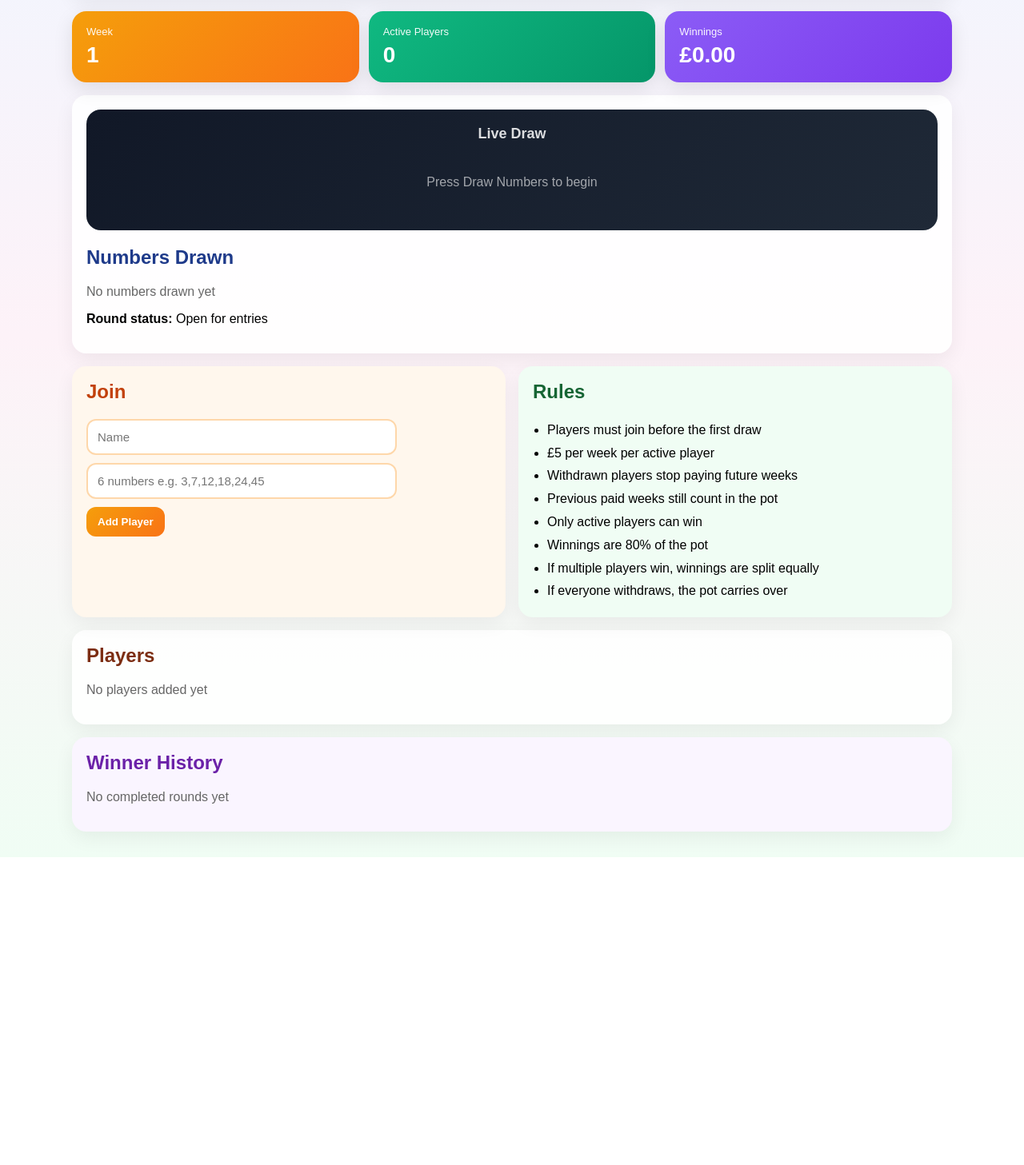
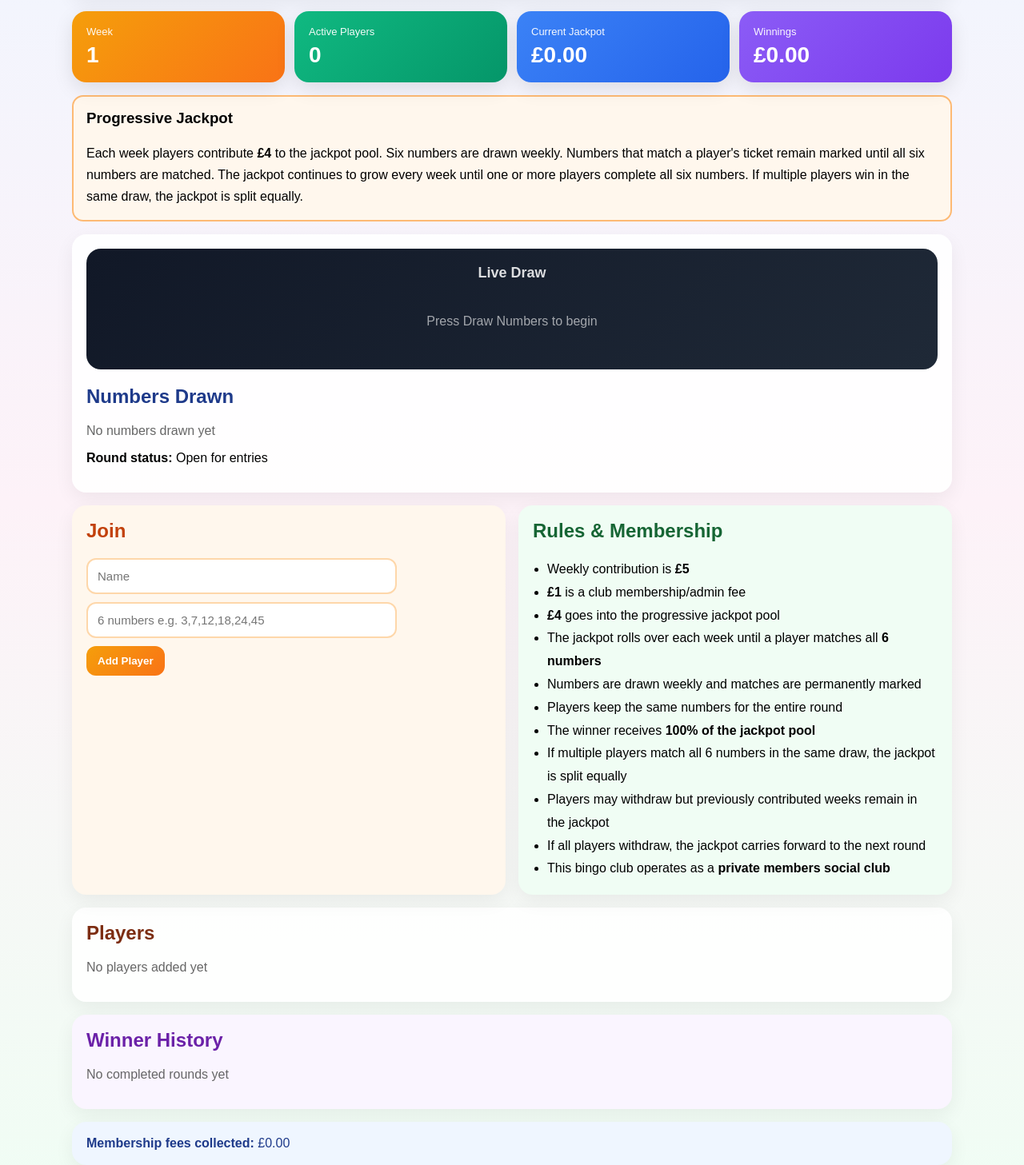
Before and after one commit to Spwindows/WP-Bingo2, a React (Vite) app: page / in a window 1280 px wide. Shown: the part 233-1690 px from the top of the page at 80% size. Before the commit the page ends 1305 px from the top, so only its background shows below. Built offline with nearby package versions, Linux system fonts and the light colour scheme.

Commit message:
Update App.jsx

```diff
--- a/src/App.jsx
+++ b/src/App.jsx
@@ -1,9 +1,11 @@
 import { useEffect, useMemo, useState } from "react";
 
-const ENTRY = 5;
+const MEMBERSHIP_FEE = 1;
+const JACKPOT_FEE = 4;
+const WEEKLY_TOTAL = MEMBERSHIP_FEE + JACKPOT_FEE;
 const CURRENCY = "£";
 const ADMIN_PIN = "1234";
-const STORAGE_KEY = "wp-bingo-club-v6";
+const STORAGE_KEY = "wp-bingo-club-v7";
 
 function randomDraw() {
   const nums = [];
@@ -110,17 +112,17 @@ export default function App() {
     const active = players.filter(isActive);
 
     if (active.length === 0) {
-      const paidPot = players.reduce(
-        (sum, p) => sum + getWeeksPaid(p, week) * ENTRY,
+      const jackpotPaid = players.reduce(
+        (sum, p) => sum + getWeeksPaid(p, week) * JACKPOT_FEE,
         0
       );
 
-      setCarryover((prev) => prev + paidPot);
+      setCarryover((prev) => prev + jackpotPaid);
       setRoundCancelled(true);
 
       alert(
-        `Round cancelled — no active players remain.\nCarryover pot ${CURRENCY}${(
-          carryover + paidPot
+        `Round cancelled — no active players remain.\nCarryover jackpot ${CURRENCY}${(
+          carryover + jackpotPaid
         ).toFixed(2)}`
       );
     }
@@ -209,15 +211,13 @@ export default function App() {
     });
 
     if (winners.length > 0) {
-      const totalWinningsNow =
-        (players.reduce(
-          (sum, p) => sum + getWeeksPaid(p, week) * ENTRY,
+      const totalJackpotNow =
+        players.reduce(
+          (sum, p) => sum + getWeeksPaid(p, week) * JACKPOT_FEE,
           0
-        ) +
-          carryover) *
-        0.8;
+        ) + carryover;
 
-      const splitPrize = totalWinningsNow / winners.length;
+      const splitPrize = totalJackpotNow / winners.length;
       const winnerList = winners.map((w) => w.name);
 
       setWinnerFound(true);
@@ -229,7 +229,7 @@ export default function App() {
           id: crypto.randomUUID(),
           winners: winnerList,
           weekWon: week,
-          winnings: totalWinningsNow.toFixed(2),
+          jackpot: totalJackpotNow.toFixed(2),
           splitPrize: splitPrize.toFixed(2),
           when: new Date().toLocaleString(),
         },
@@ -241,7 +241,9 @@ export default function App() {
       alert(
         winners.length === 1
           ? `Winner: ${winnerList[0]}`
-          : `Winners: ${winnerList.join(", ")}\nEach wins ${CURRENCY}${splitPrize.toFixed(2)}`
+          : `Winners: ${winnerList.join(", ")}\nEach wins ${CURRENCY}${splitPrize.toFixed(
+              2
+            )}`
       );
     } else {
       setWeek((w) => w + 1);
@@ -321,7 +323,7 @@ export default function App() {
     if (!isActive(player)) return;
 
     const ok = window.confirm(
-      `${player.name} will stop paying after week ${week}. Continue?`
+      `${player.name} will stop contributing after week ${week}. Continue?`
     );
     if (!ok) return;
 
@@ -384,14 +386,17 @@ export default function App() {
     setRoundCancelled(false);
   }
 
-  const totalTakings = useMemo(() => {
-    const paid = players.reduce((sum, p) => sum + getWeeksPaid(p) * ENTRY, 0);
+  const totalMembershipFees = useMemo(() => {
+    return players.reduce((sum, p) => sum + getWeeksPaid(p) * MEMBERSHIP_FEE, 0);
+  }, [players, week]);
+
+  const currentJackpot = useMemo(() => {
+    const paid = players.reduce((sum, p) => sum + getWeeksPaid(p) * JACKPOT_FEE, 0);
     return paid + carryover;
   }, [players, week, carryover]);
 
-  const winnings = totalTakings * 0.8;
-  const splitWinnings =
-    winnerNames.length > 0 ? winnings / winnerNames.length : winnings;
+  const winningsEach =
+    winnerNames.length > 0 ? currentJackpot / winnerNames.length : currentJackpot;
 
   return (
     <div
@@ -436,7 +441,9 @@ export default function App() {
               <h1 style={{ margin: 0, fontSize: 36 }}>Weekly Bingo Club</h1>
               <div style={{ marginTop: 6, opacity: 0.95 }}>
                 {CURRENCY}
-                {ENTRY} per week • 6 numbers • Winner gets 80%
+                {WEEKLY_TOTAL} weekly • {CURRENCY}
+                {MEMBERSHIP_FEE} membership • {CURRENCY}
+                {JACKPOT_FEE} jackpot
               </div>
             </div>
           </div>
@@ -481,8 +488,13 @@ export default function App() {
             bg="linear-gradient(135deg,#10b981,#059669)"
           />
           <StatCard
+            title="Current Jackpot"
+            value={`${CURRENCY}${currentJackpot.toFixed(2)}`}
+            bg="linear-gradient(135deg,#3b82f6,#2563eb)"
+          />
+          <StatCard
             title={winnerNames.length > 1 ? "Winnings Each" : "Winnings"}
-            value={`${CURRENCY}${(winnerNames.length > 1 ? splitWinnings : winnings).toFixed(2)}`}
+            value={`${CURRENCY}${(winnerNames.length > 1 ? winningsEach : currentJackpot).toFixed(2)}`}
             bg="linear-gradient(135deg,#8b5cf6,#7c3aed)"
           />
         </div>
@@ -496,10 +508,29 @@ export default function App() {
               fontWeight: "bold",
             }}
           >
-            Carryover pot: {CURRENCY}
+            Carryover jackpot: {CURRENCY}
             {carryover.toFixed(2)}
           </div>
         )}
+
+        <div
+          style={{
+            padding: 16,
+            borderRadius: 14,
+            background: "#fff7ed",
+            marginBottom: 16,
+            border: "2px solid #fdba74",
+          }}
+        >
+          <h3 style={{ marginTop: 0 }}>Progressive Jackpot</h3>
+          <p style={{ marginBottom: 0, lineHeight: 1.7 }}>
+            Each week players contribute <strong>{CURRENCY}{JACKPOT_FEE}</strong> to the jackpot pool.
+            Six numbers are drawn weekly. Numbers that match a player's ticket remain
+            marked until all six numbers are matched. The jackpot continues to grow
+            every week until one or more players complete all six numbers. If
+            multiple players win in the same draw, the jackpot is split equally.
+          </p>
+        </div>
 
         <div style={{ ...card, background: "#ffffffee" }}>
           <div
@@ -612,8 +643,8 @@ export default function App() {
               }}
             >
               {winnerNames.length === 1
-                ? `Winner: ${winnerNames[0]} — winnings ${CURRENCY}${winnings.toFixed(2)}`
-                : `Winners: ${winnerNames.join(", ")} — each wins ${CURRENCY}${splitWinnings.toFixed(2)}`}
+                ? `Winner: ${winnerNames[0]} — winnings ${CURRENCY}${currentJackpot.toFixed(2)}`
+                : `Winners: ${winnerNames.join(", ")} — each wins ${CURRENCY}${winningsEach.toFixed(2)}`}
             </div>
           )}
 
@@ -628,7 +659,7 @@ export default function App() {
                 fontWeight: "bold",
               }}
             >
-              Round cancelled — no active players remain. Carryover rolled into next
+              Round cancelled — no active players remain. Jackpot carried into next
               round.
             </div>
           )}
@@ -663,19 +694,27 @@ export default function App() {
           </div>
 
           <div style={{ ...card, background: "#f0fdf4" }}>
-            <h2 style={{ marginTop: 0, color: "#166534" }}>Rules</h2>
+            <h2 style={{ marginTop: 0, color: "#166534" }}>Rules & Membership</h2>
             <ul style={{ margin: 0, paddingLeft: 18, lineHeight: 1.8 }}>
-              <li>Players must join before the first draw</li>
               <li>
-                {CURRENCY}
-                {ENTRY} per week per active player
+                Weekly contribution is <strong>{CURRENCY}{WEEKLY_TOTAL}</strong>
               </li>
-              <li>Withdrawn players stop paying future weeks</li>
-              <li>Previous paid weeks still count in the pot</li>
-              <li>Only active players can win</li>
-              <li>Winnings are 80% of the pot</li>
-              <li>If multiple players win, winnings are split equally</li>
-              <li>If everyone withdraws, the pot carries over</li>
+              <li>
+                <strong>{CURRENCY}{MEMBERSHIP_FEE}</strong> is a club membership/admin fee
+              </li>
+              <li>
+                <strong>{CURRENCY}{JACKPOT_FEE}</strong> goes into the progressive jackpot pool
+              </li>
+              <li>
+                The jackpot rolls over each week until a player matches all <strong>6 numbers</strong>
+              </li>
+              <li>Numbers are drawn weekly and matches are permanently marked</li>
+              <li>Players keep the same numbers for the entire round</li>
+              <li>The winner receives <strong>100% of the jackpot pool</strong></li>
+              <li>If multiple players match all 6 numbers in the same draw, the jackpot is split equally</li>
+              <li>Players may withdraw but previously contributed weeks remain in the jackpot</li>
+              <li>If all players withdraw, the jackpot carries forward to the next round</li>
+              <li>This bingo club operates as a <strong>private members social club</strong></li>
             </ul>
           </div>
         </div>
@@ -692,7 +731,7 @@ export default function App() {
                 );
                 const active = isActive(p);
                 const paidWeeks = getWeeksPaid(p);
-                const paidAmount = paidWeeks * ENTRY;
+                const jackpotPaid = paidWeeks * JACKPOT_FEE;
 
                 return (
                   <div
@@ -751,10 +790,10 @@ export default function App() {
                     </div>
 
                     <div style={{ color: "#374151", fontSize: 14, lineHeight: 1.6 }}>
-                      <div>Weeks paid: {paidWeeks}</div>
+                      <div>Weeks contributed: {paidWeeks}</div>
                       <div>
-                        Total paid: {CURRENCY}
-                        {paidAmount.toFixed(2)}
+                        Jackpot contributed: {CURRENCY}
+                        {jackpotPaid.toFixed(2)}
                       </div>
                       <div>
                         Status:{" "}
@@ -795,16 +834,21 @@ export default function App() {
                   }}
                 >
                   <strong style={{ color: "#7c3aed" }}>
-                    {item.winners ? item.winners.join(", ") : item.winner}
+                    {item.winners.join(", ")}
                   </strong>
                   <div>Week won: {item.weekWon}</div>
                   <div>
-                    Winnings: {CURRENCY}
-                    {item.winnings}
+                    Jackpot: {CURRENCY}
+                    {item.jackpot}
                   </div>
-                  {item.splitPrize && item.winners?.length > 1 && (
+                  {item.winners.length > 1 ? (
                     <div>
                       Each won: {CURRENCY}
+                      {item.splitPrize}
+                    </div>
+                  ) : (
+                    <div>
+                      Winnings: {CURRENCY}
                       {item.splitPrize}
                     </div>
                   )}
@@ -813,6 +857,17 @@ export default function App() {
               ))}
             </div>
           )}
+        </div>
+
+        <div
+          style={{
+            ...card,
+            background: "#eff6ff",
+            color: "#1e3a8a",
+          }}
+        >
+          <strong>Membership fees collected:</strong> {CURRENCY}
+          {totalMembershipFees.toFixed(2)}
         </div>
       </div>
 
```
